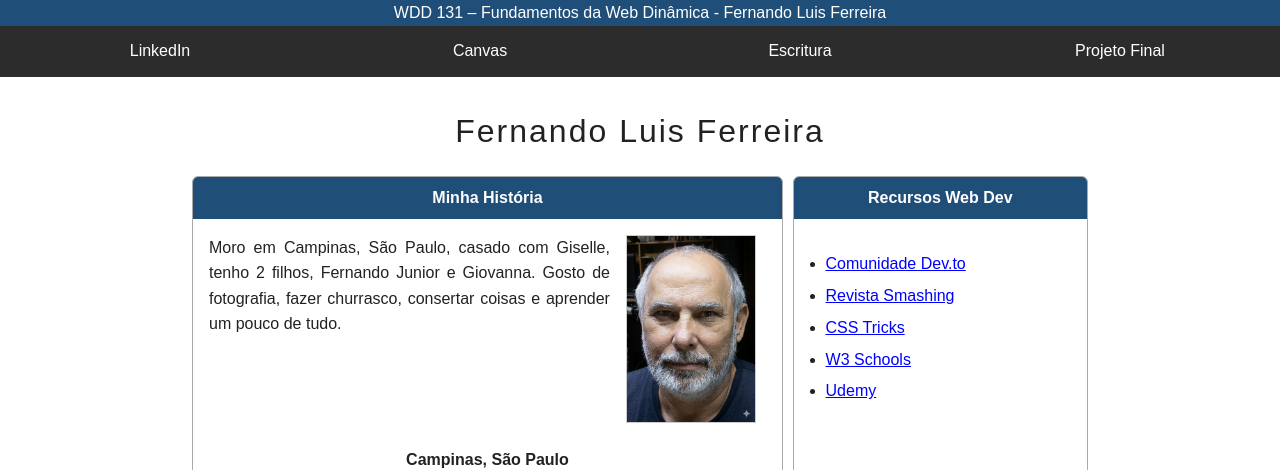
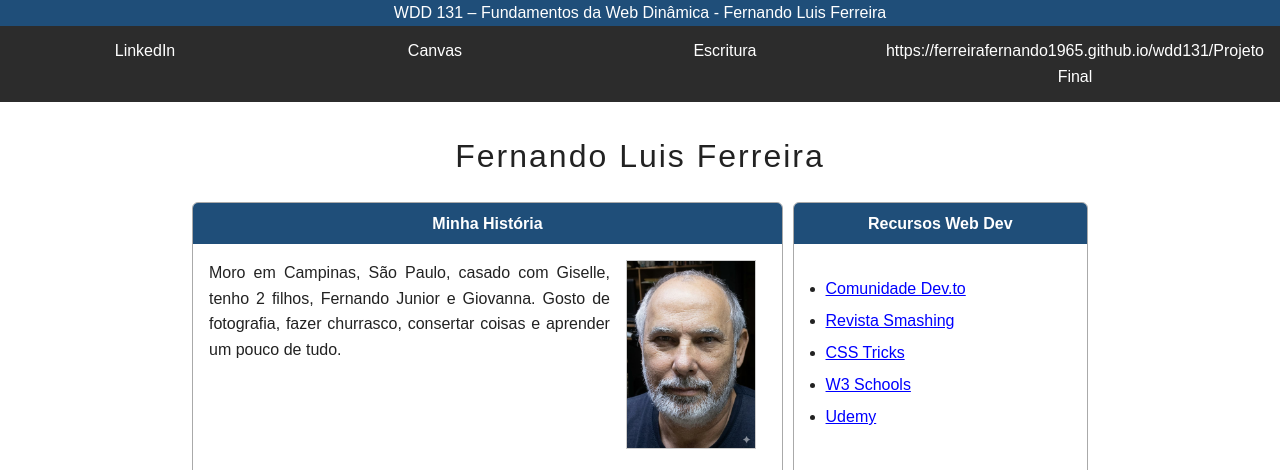
Before and after one commit to FerreiraFernando1965/wdd131, a plain HTML site: page index.html in a window 1280 px wide. Shown: the top 470 px of the page. Drawn offline with Linux system fonts and the light colour scheme.

Commit message:
projeto final

```diff
--- a/index.html
+++ b/index.html
@@ -26,7 +26,7 @@
             <a href="https://www.linkedin.com/in/davi-victor-santos/">LinkedIn</a>
             <a href="https://byupw.instructure.com/">Canvas</a>
             <a href="https://www.churchofjesuschrist.org/study/scriptures/nt/john/21?lang=por">Escritura</a>
-            <a href="">Projeto Final</a>
+            <a href="">https://ferreirafernando1965.github.io/wdd131/Projeto Final</a>
         </nav>
     </header>
 
```
